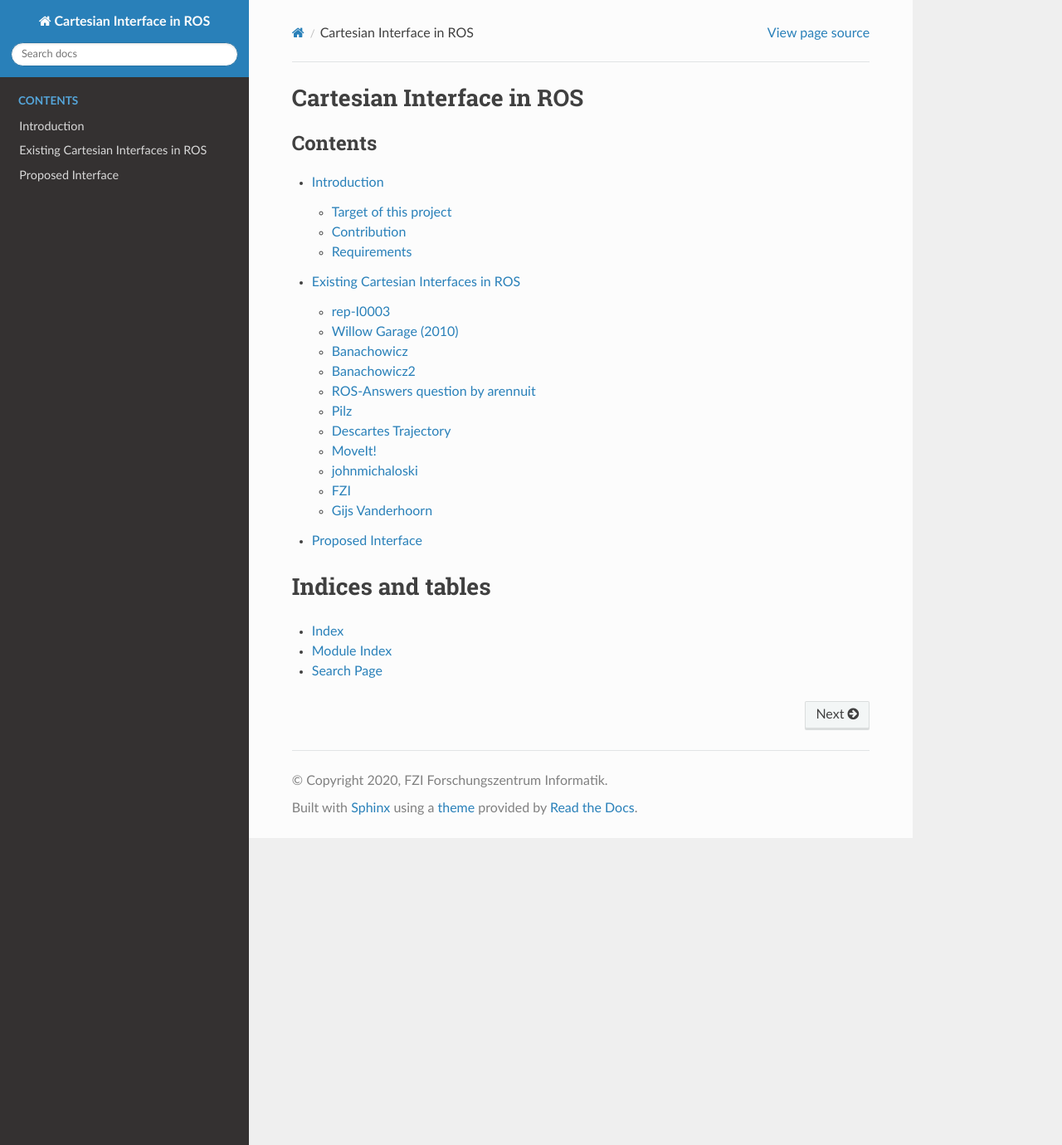
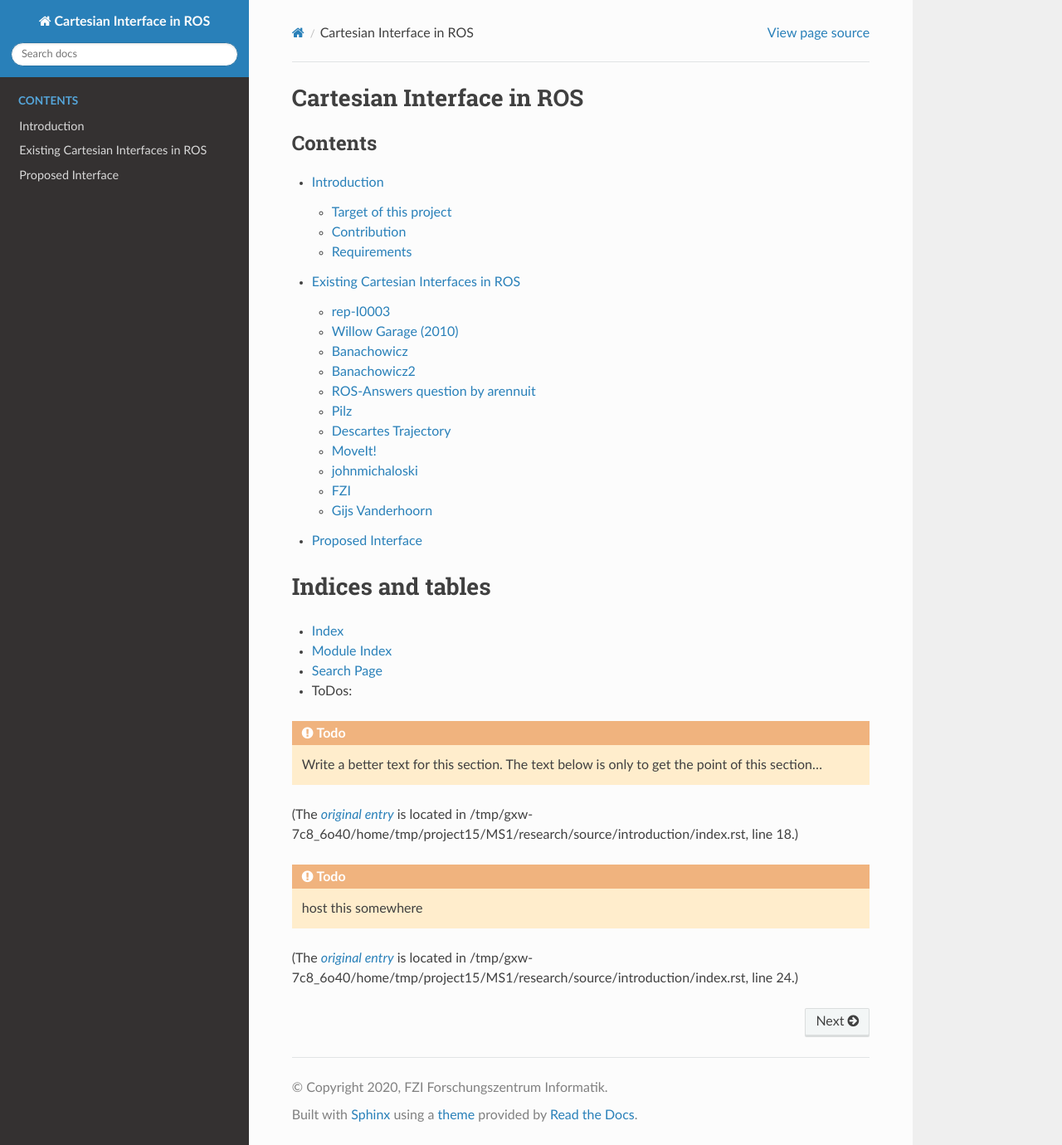
Before and after one commit to fzi-forschungszentrum-informatik/fzi_robot_interface_proposal, a Sphinx documentation site: the page built from MS1/research/source/index.rst, in a window 1280 px wide and 1380 px high. Shown: the whole window at 83% size. Built offline with Sphinx 7.4.7 and the Read the Docs theme 2.0.0, drawn with Linux system fonts in a browser that asks for light colours.

Commit message:
Added todo support

```diff
--- a/MS1/research/source/conf.py
+++ b/MS1/research/source/conf.py
@@ -30,7 +30,7 @@
 # Add any Sphinx extension module names here, as strings. They can be
 # extensions coming with Sphinx (named 'sphinx.ext.*') or your custom
 # ones.
-extensions = ['recommonmark']
+extensions = ['recommonmark', 'sphinx.ext.todo']
 
 # Add any paths that contain templates here, relative to this directory.
 templates_path = ['_templates']
@@ -73,7 +73,7 @@ exclude_patterns = []
 pygments_style = 'sphinx'
 
 # If true, `todo` and `todoList` produce output, else they produce nothing.
-todo_include_todos = False
+todo_include_todos = True
 
 
 # -- Options for HTML output ----------------------------------------------
--- a/MS1/research/source/index.rst
+++ b/MS1/research/source/index.rst
@@ -18,3 +18,6 @@ Indices and tables
 * :ref:`genindex`
 * :ref:`modindex`
 * :ref:`search`
+
+* ToDos:
+.. todolist::
```
Also changed, not shown: MS1/research/source/introduction/index.rst (+8 -4 lines).
